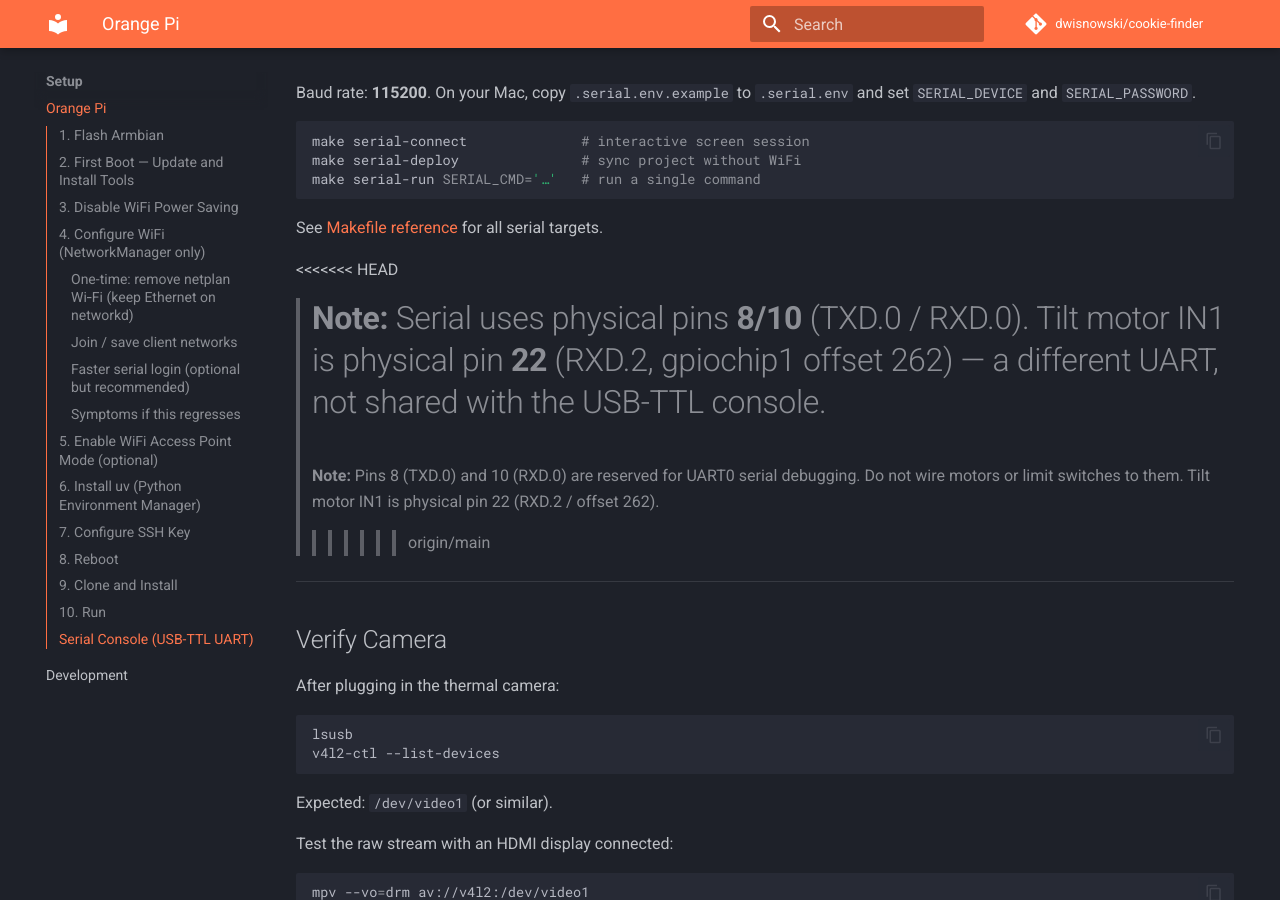
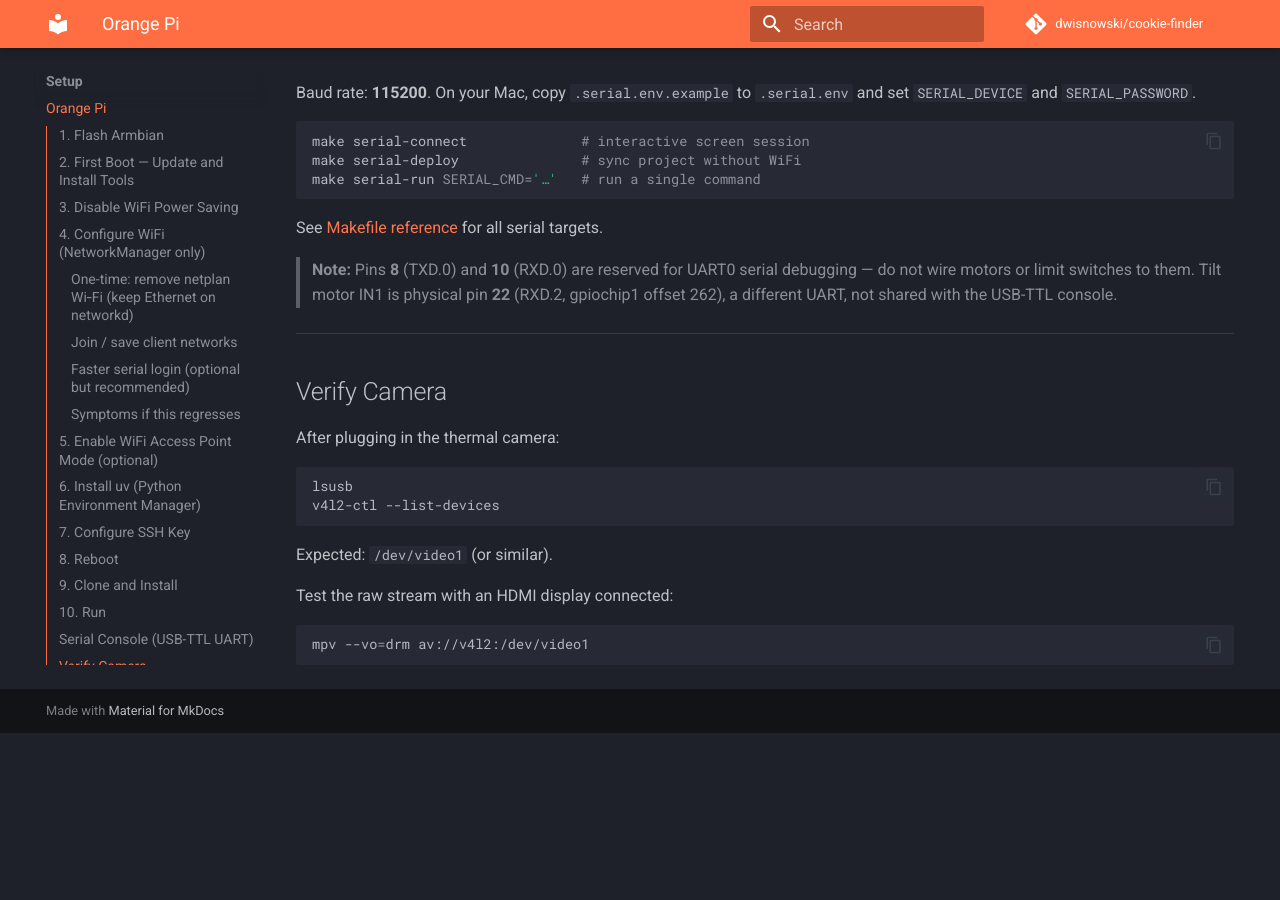
Before and after one commit to dwisnowski/cookie-finder, an MkDocs documentation site: the page built from docs/setup/orange-pi.md, in a window 1280 px wide and 900 px high, scrolled down 4499 px. Built offline with MkDocs 1.6.1 and Material for MkDocs 9.7.7, drawn with Linux system fonts in a browser that asks for light colours; comment, search, counter and statistics services are not loaded; after the commit the page ends 5232 px from its top, so only the background shows below that.

Commit message:
Fix unresolved conflict markers in orange-pi serial note
Merge commit staged the conflicted file; keep combined UART0 /
tilt IN1 guidance from both sides.

Co-authored-by: dwisnowski <dwisnowski@users.noreply.github.com>

```diff
--- a/docs/setup/orange-pi.md
+++ b/docs/setup/orange-pi.md
@@ -205,11 +205,7 @@ make serial-run SERIAL_CMD='…'   # run a single command
 
 See [Makefile reference](../reference/makefile.md#serial-console) for all serial targets.
 
-<<<<<<< HEAD
-> **Note:** Serial uses physical pins **8/10** (TXD.0 / RXD.0). Tilt motor IN1 is physical pin **22** (RXD.2, gpiochip1 offset 262) — a different UART, not shared with the USB-TTL console.
-=======
-> **Note:** Pins 8 (TXD.0) and 10 (RXD.0) are reserved for UART0 serial debugging. Do not wire motors or limit switches to them. Tilt motor IN1 is physical pin 22 (RXD.2 / offset 262).
->>>>>>> origin/main
+> **Note:** Pins **8** (TXD.0) and **10** (RXD.0) are reserved for UART0 serial debugging — do not wire motors or limit switches to them. Tilt motor IN1 is physical pin **22** (RXD.2, gpiochip1 offset 262), a different UART, not shared with the USB-TTL console.
 
 ---
 
```
